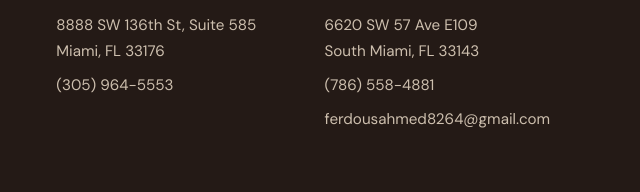
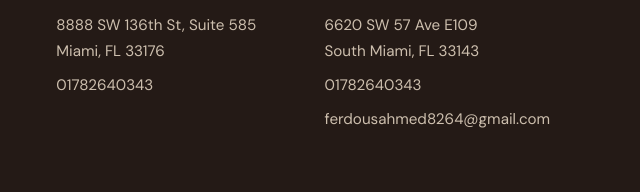
Before and after one commit to fab17-z/mrBean007, a plain HTML site: page index.html in a window 1280 px wide. Shown: the part 11808-12000 px from the top of the page, 631-1271 px from the left. Drawn offline with nearby package versions, Linux system fonts and the light colour scheme.

Commit message:
Update index.html

```diff
--- a/index.html
+++ b/index.html
@@ -487,7 +487,7 @@ button{font:inherit;color:inherit;cursor:pointer}
           <article class="loc" data-stagger>
             <h3>The Falls</h3>
             <address>8888 SW 136th St, Suite 585<br>Miami, FL 33176</address>
-            <p><a href="tel:+13059645553">(305) 964-5553</a></p>
+            <p><a href="tel:+13059645553">01782640343</a></p>
             <div class="loc__map">
               <iframe title="Map of Mr. Bean at The Falls" loading="lazy" referrerpolicy="no-referrer-when-downgrade" src="https://www.google.com/maps?q=8888+SW+136th+St+Suite+585+Miami+FL+33176&output=embed"></iframe>
             </div>
@@ -531,12 +531,12 @@ button{font:inherit;color:inherit;cursor:pointer}
       <div class="footer__col">
         <h4>The Falls</h4>
         <p>8888 SW 136th St, Suite 585<br>Miami, FL 33176</p>
-        <a href="tel:+13059645553">(305) 964-5553</a>
+        <a href="tel:+13059645553">01782640343</a>
       </div>
       <div class="footer__col">
         <h4>South Miami</h4>
         <p>6620 SW 57 Ave E109<br>South Miami, FL 33143</p>
-        <a href="tel:+17865584881">(786) 558-4881</a>
+        <a href="tel:+17865584881">01782640343</a>
         <a href="mailto:mr.beans.enterprise@gmail.com">ferdousahmed8264@gmail.com</a>
       </div>
     </div>
```
